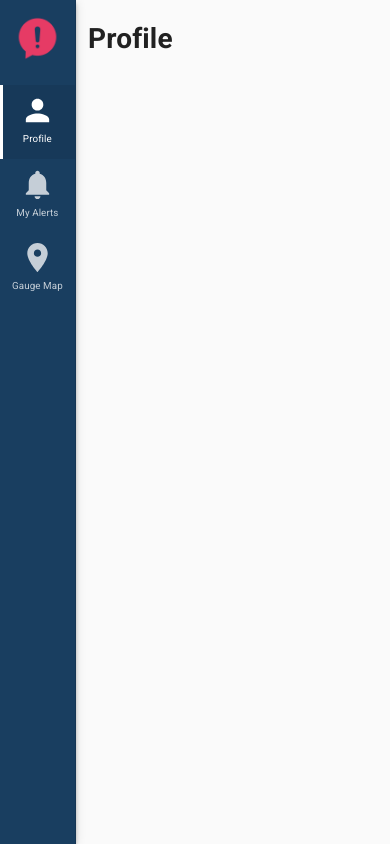
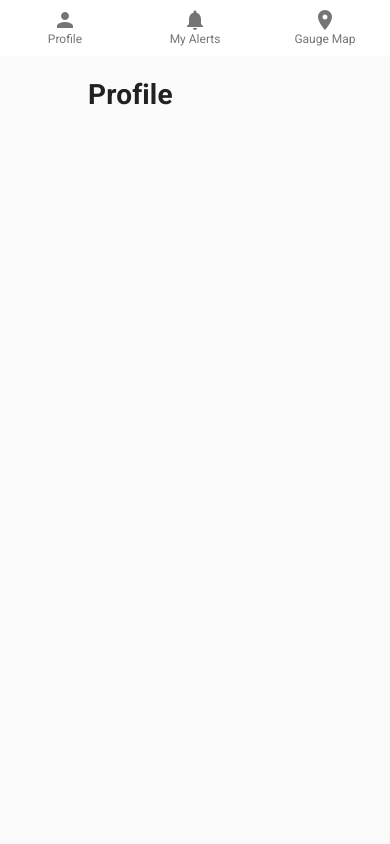
Before and after one commit to fergusfrl/RiverAlerts, a Next.js app: page /profile in a window 390 px wide. Built offline with nearby package versions, Linux system fonts and the light colour scheme.

Commit message:
Added media query

```diff
--- /dev/null
+++ b/components/BottomNav.tsx
@@ -0,0 +1,30 @@
+import React, { ReactElement, ReactNode } from 'react';
+
+import { BottomNavigation, BottomNavigationAction } from '@material-ui/core';
+
+type NavItem = {
+  link: string;
+  label: string;
+  icon: ReactNode;
+  disabled?: boolean;
+};
+
+type Props = {
+  navList: NavItem[];
+};
+
+const BottomNav = ({ navList }: Props): ReactElement => {
+  return (
+    <BottomNavigation showLabels>
+      {navList.map((navItem) => (
+        <BottomNavigationAction
+          label={navItem.label}
+          icon={navItem.icon}
+          key={navItem.label.toLowerCase()}
+        />
+      ))}
+    </BottomNavigation>
+  );
+};
+
+export default BottomNav;
--- a/components/Layout.tsx
+++ b/components/Layout.tsx
@@ -1,13 +1,31 @@
 import React, { ReactNode, ReactElement } from 'react';
 import Head from 'next/head';
-import { makeStyles } from '@material-ui/core/styles';
+import { makeStyles, useTheme } from '@material-ui/core/styles';
+import useMediaQuery from '@material-ui/core/useMediaQuery';
+
 import SideNav from './SideNav';
+import BottomNav from './BottomNav';
+
+import PersonIcon from '@material-ui/icons/Person';
+import NotificationsIcon from '@material-ui/icons/Notifications';
+import PlaceIcon from '@material-ui/icons/Place';
 
 const useStyles = makeStyles((theme) => ({
   content: {
     paddingLeft: theme.spacing(11),
   },
 }));
+
+const NAV_LIST = [
+  { link: '/profile', label: 'Profile', icon: <PersonIcon />, disabled: false },
+  {
+    link: '/alerts',
+    label: 'My Alerts',
+    icon: <NotificationsIcon />,
+    disabled: false,
+  },
+  { link: '/', label: 'Gauge Map', icon: <PlaceIcon />, disabled: false },
+];
 
 type Props = {
   children?: ReactNode;
@@ -16,6 +34,9 @@ type Props = {
 
 const Layout = ({ children, title = 'This is the default title' }: Props): ReactElement => {
   const classes = useStyles();
+  const theme = useTheme();
+  const matches = useMediaQuery(theme.breakpoints.up('sm'));
+
   return (
     <div>
       <Head>
@@ -23,7 +44,7 @@ const Layout = ({ children, title = 'This is the default title' }: Props): React
         <meta charSet="utf-8" />
         <meta name="viewport" content="initial-scale=1.0, width=device-width" />
       </Head>
-      <SideNav />
+      {matches ? <SideNav navList={NAV_LIST} /> : <BottomNav navList={NAV_LIST} />}
       <div className={classes.content}>{children}</div>
     </div>
   );
--- a/components/NavItem.tsx
+++ b/components/NavItem.tsx
@@ -7,8 +7,8 @@ import { Grid, ListItem, ListItemIcon, ListItemText, Typography } from '@materia
 
 const useStyles = makeStyles((theme) => ({
   listItem: {
-    paddingLeft: theme.spacing(1.5),
-    paddingRight: theme.spacing(1.5),
+    paddingLeft: theme.spacing(1),
+    paddingRight: theme.spacing(1),
     opacity: '0.75',
   },
   selected: {
--- a/components/SideNav.tsx
+++ b/components/SideNav.tsx
@@ -1,14 +1,10 @@
-import React, { ReactElement } from 'react';
+import React, { ReactElement, ReactNode } from 'react';
 import Link from 'next/link';
 import Image from 'next/image';
 import NavItem from './NavItem';
 
 import { makeStyles } from '@material-ui/core/styles';
 import { Drawer, Grid, List } from '@material-ui/core';
-
-import PersonIcon from '@material-ui/icons/Person';
-import NotificationsIcon from '@material-ui/icons/Notifications';
-import PlaceIcon from '@material-ui/icons/Place';
 // import LogoutIcon from '@material-ui/icons/ExitToApp';
 
 const useStyles = makeStyles((theme) => ({
@@ -28,18 +24,18 @@ const useStyles = makeStyles((theme) => ({
   },
 }));
 
-const NAV_ITEMS = [
-  { link: '/profile', label: 'Profile', icon: <PersonIcon fontSize="large" />, disabled: false },
-  {
-    link: '/alerts',
-    label: 'My Alerts',
-    icon: <NotificationsIcon fontSize="large" />,
-    disabled: false,
-  },
-  { link: '/', label: 'Gauge Map', icon: <PlaceIcon fontSize="large" />, disabled: false },
-];
+type NavItem = {
+  link: string;
+  label: string;
+  icon: ReactNode;
+  disabled?: boolean;
+};
 
-const SideNav = (): ReactElement => {
+type Props = {
+  navList: NavItem[];
+};
+
+const SideNav = ({ navList }: Props): ReactElement => {
   const classes = useStyles();
   return (
     <Drawer variant="permanent" className={classes.drawer} classes={{ paper: classes.drawer }}>
@@ -54,13 +50,13 @@ const SideNav = (): ReactElement => {
           {/* LOGO */}
           <Grid container justify="center" alignItems="center" className={classes.logo}>
             <Link href="/">
-              <Image src="/logo.png" alt="River Alerts Logo" width={45} height={45} />
+              <Image src="/logo.png" priority alt="River Alerts Logo" width={45} height={45} />
             </Link>
           </Grid>
 
           {/* NAVIGATION */}
           <List>
-            {NAV_ITEMS.map((navItem) => (
+            {navList.map((navItem) => (
               <NavItem {...navItem} key={navItem.label.toLowerCase()} />
             ))}
           </List>
```
